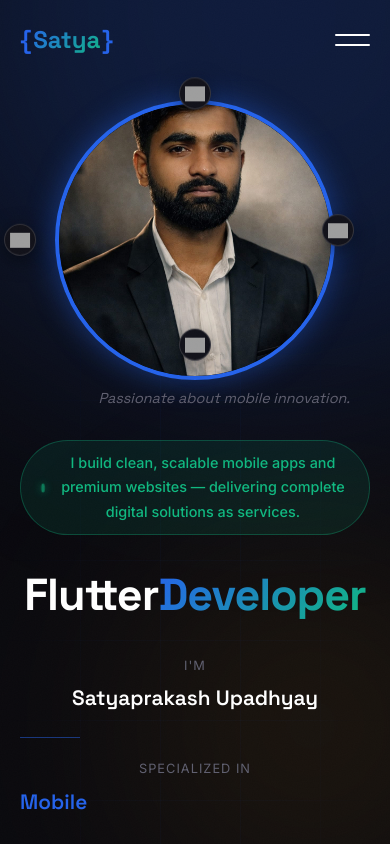
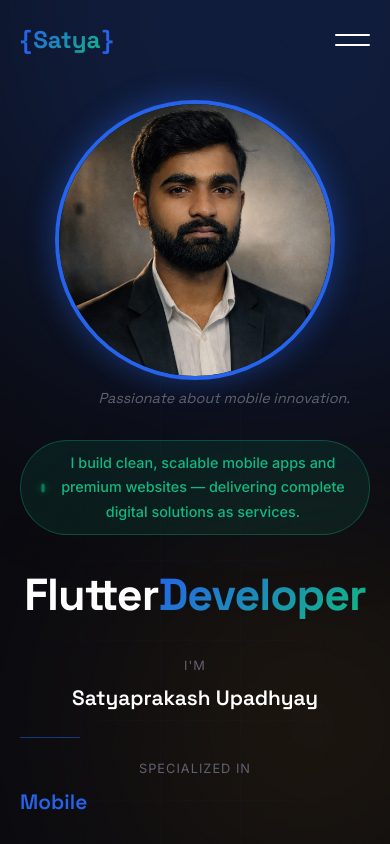
Before and after one commit to Satya93-ux/My_portfolio-main, a React (Vite) app: page / in a window 390 px wide. Shown: the top 844 px of the page. Built offline with nearby package versions, Linux system fonts and the light colour scheme; grey boxes are pictures that could not be loaded.

Commit message:
refactor: remove brand orbit animation and adjust profile image sizing and positioning

```diff
--- a/src/components/Hero.jsx
+++ b/src/components/Hero.jsx
@@ -128,21 +128,7 @@ const Hero = () => {
                 </div>
               </div>
 
-              {/* Brand Icons Orbiting */}
-              <div className="brand-orbit">
-                <div className="orbit-icon flutter">
-                  <img src="https://cdn.jsdelivr.net/gh/devicons/devicon/icons/flutter/flutter-original.svg" alt="Flutter" />
-                </div>
-                <div className="orbit-icon dart">
-                  <img src="https://cdn.jsdelivr.net/gh/devicons/devicon/icons/dart/dart-original.svg" alt="Dart" />
-                </div>
-                <div className="orbit-icon firebase">
-                  <img src="https://www.vectorlogo.zone/logos/firebase/firebase-icon.svg" alt="Firebase" />
-                </div>
-                <div className="orbit-icon mongodb">
-                  <img src="https://cdn.jsdelivr.net/gh/devicons/devicon/icons/mongodb/mongodb-original.svg" alt="MongoDB" />
-                </div>
-              </div>
+
 
               <p className="image-tagline">Passionate about mobile innovation.</p>
             </div>
--- a/src/index.css
+++ b/src/index.css
@@ -1141,7 +1141,7 @@ input, textarea {
 .image-frame {
     position: relative;
     width: 100%;
-    max-width: 450px;
+    max-width: 400px;
     margin: 0 auto;
 }
 
@@ -1163,7 +1163,7 @@ input, textarea {
     width: 100%;
     height: 100%;
     object-fit: cover;
-    object-position: center; /* Enforce perfect centering */
+    object-position: center 20%; /* Adjusted to center the face vertically */
     border-radius: 50%;
     transition: var(--transition-slow);
 }
@@ -1174,85 +1174,7 @@ input, textarea {
 
 /* image-overlay removed */
 
-/* Brand Orbit - Home Page */
-.brand-orbit {
-    position: absolute;
-    top: 50%;
-    left: 50%;
-    width: 105%; /* Reduced from 125% to bring icons closer */
-    height: 105%;
-    transform: translate(-50%, -50%);
-    pointer-events: none;
-    z-index: 10;
-}
-
-.orbit-icon {
-    position: absolute;
-    width: 55px;
-    height: 55px;
-    background: var(--bg-card);
-    border-radius: 50%;
-    display: flex;
-    align-items: center;
-    justify-content: center;
-    padding: 10px;
-    box-shadow: 0 5px 20px rgba(0, 0, 0, 0.5);
-    border: 1px solid rgba(255, 255, 255, 0.15);
-    animation: orbitFloat 4s ease-in-out infinite;
-}
-
-.orbit-icon img {
-    width: 100%;
-    height: 100%;
-    object-fit: contain;
-}
-
-/* Positioned closer to the circle boundary */
-.orbit-icon.flutter { top: 0%; left: 50%; transform: translateX(-50%); animation-delay: 0s; }
-.orbit-icon.dart { top: 50%; right: 0%; transform: translateY(-50%); animation-delay: 1s; }
-.orbit-icon.firebase { bottom: 0%; left: 50%; transform: translateX(-50%); animation-delay: 2s; }
-.orbit-icon.mongodb { top: 50%; left: 0%; transform: translateY(-50%); animation-delay: 3s; }
-
-@keyframes orbitFloat {
-    0%, 100% { transform: translate(-50%, -50%) translateY(0); }
-    50% { transform: translate(-50%, -50%) translateY(-10px); }
-}
-
-@media (max-width: 1200px) {
-    .brand-orbit {
-        width: 105%;
-        height: 105%;
-    }
-    .orbit-icon {
-        width: 45px;
-        height: 45px;
-        padding: 8px;
-    }
-}
-
-@media (max-width: 992px) {
-    .brand-orbit {
-        width: 102%;
-        height: 102%;
-    }
-    .orbit-icon {
-        width: 40px;
-        height: 40px;
-        padding: 6px;
-    }
-}
-
-@media (max-width: 768px) {
-    .brand-orbit {
-        width: 100%;
-        height: 100%;
-    }
-    .orbit-icon {
-        width: 32px;
-        height: 32px;
-        padding: 5px;
-    }
-}
+
 
 /* Subtle Image Tagline */
 .image-tagline {
```
